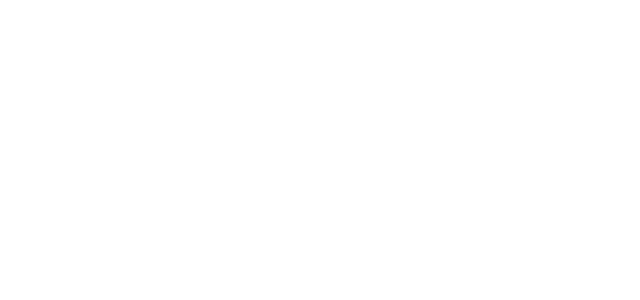
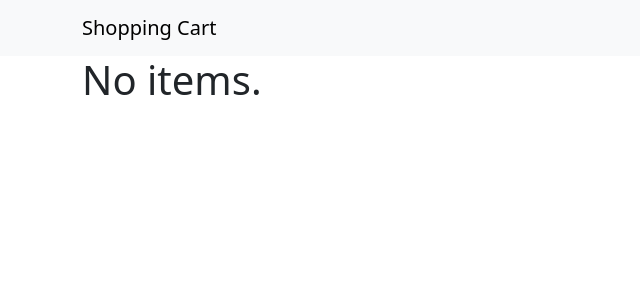
Before and after one commit to MykolasS77/Shopping-Cart-React, a React (Vite) app: page /#/basket in a window 1280 px wide. Before the commit this address led to /#/. Shown: the top 300 px of the page, without its empty margins (0-640 px from the left). Built offline with nearby package versions, Linux system fonts and the light colour scheme.

Commit message:
Hash router add

```diff
--- a/src/App.tsx
+++ b/src/App.tsx
@@ -11,8 +11,8 @@
     <>
     <BasketContextProvider>
     <Routes>
-      <Route path="/Shopping-Cart-React/" element={<Home/>}/>
-      <Route path="/Shopping-Cart-React/basket/" element={<Basket/>}/>
+      <Route path="/" element={<Home/>}/>
+      <Route path="/basket" element={<Basket/>}/>
     </Routes>
     </BasketContextProvider>
     </>
--- a/src/Navbar.tsx
+++ b/src/Navbar.tsx
@@ -9,6 +9,7 @@
   const basket = useContext(BasketContext)
 
   const totalItems = basket.totalItems()
+  console.log(window.location.pathname)
 
 
   return (
--- a/src/main.tsx
+++ b/src/main.tsx
@@ -2,12 +2,12 @@
 import { createRoot } from 'react-dom/client'
 import App from './App.tsx'
 import 'bootstrap/dist/css/bootstrap.min.css'
-import { BrowserRouter } from "react-router-dom"
+import { HashRouter } from "react-router-dom"
 
 createRoot(document.getElementById('root')!).render(
   <StrictMode>
-    <BrowserRouter>
+    <HashRouter>
     <App />
-    </BrowserRouter>
+    </HashRouter>
   </StrictMode>,
 )
--- a/src/offCanvas.tsx
+++ b/src/offCanvas.tsx
@@ -3,6 +3,7 @@
 import Offcanvas from 'react-bootstrap/Offcanvas';
 import SingleItem from "./SingleItem";
 import { BasketContext } from "./basketContext";
+import { Link } from 'react-router-dom';
 
 
 export default function OffCanvasFunction() {
@@ -39,7 +40,7 @@
             ))}
          {basket.basketList.length > 0 ? <h2>Total price: {totalAmount.toFixed(2)}€</h2>: null}
         </Offcanvas.Body>
-        {basket.basketList.length > 0 ? <Button href="/Shopping-Cart-React/basket">Proceed to Checkout</Button> : null}
+        {basket.basketList.length > 0 ? <Link to="/basket"><Button>Proceed to Checkout</Button></Link> : null}
 
       </Offcanvas>
     </>
```
Also changed, not shown: 1 other file (tests, documents, lock files or other folders).
